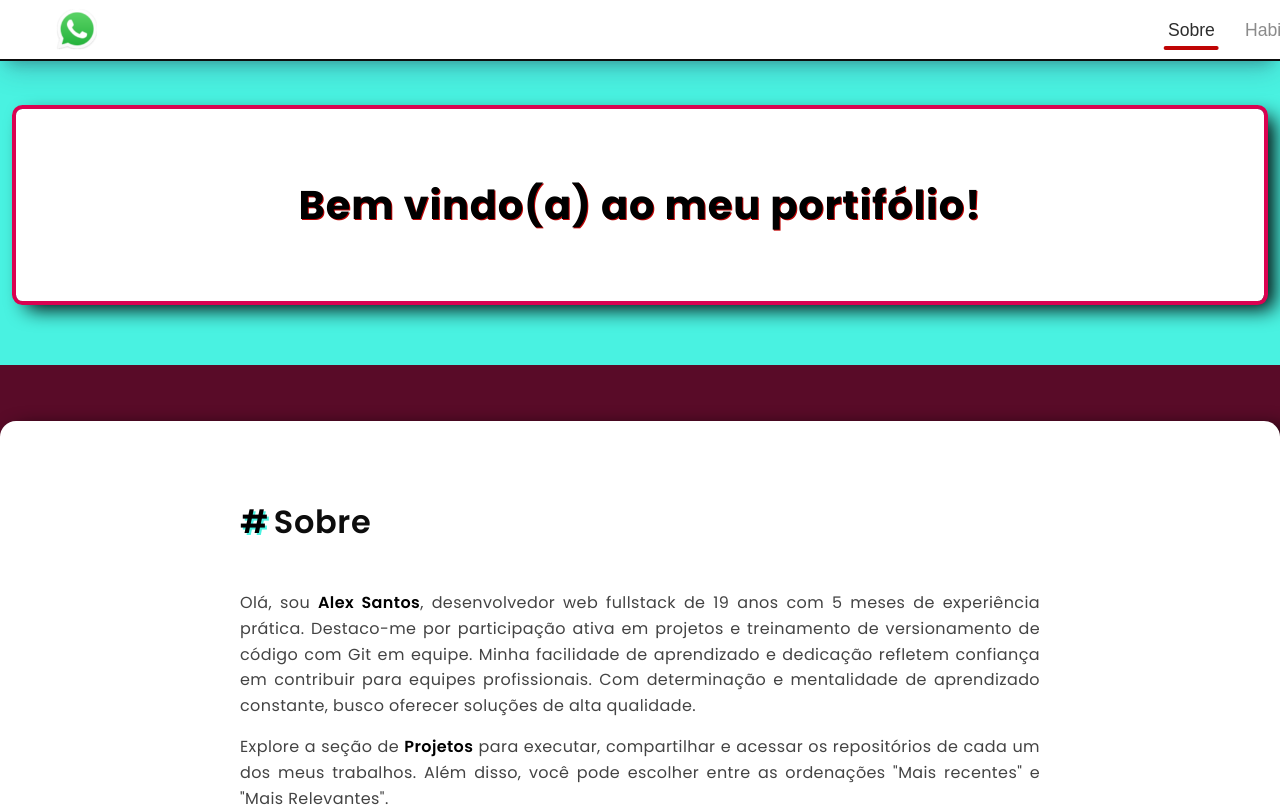
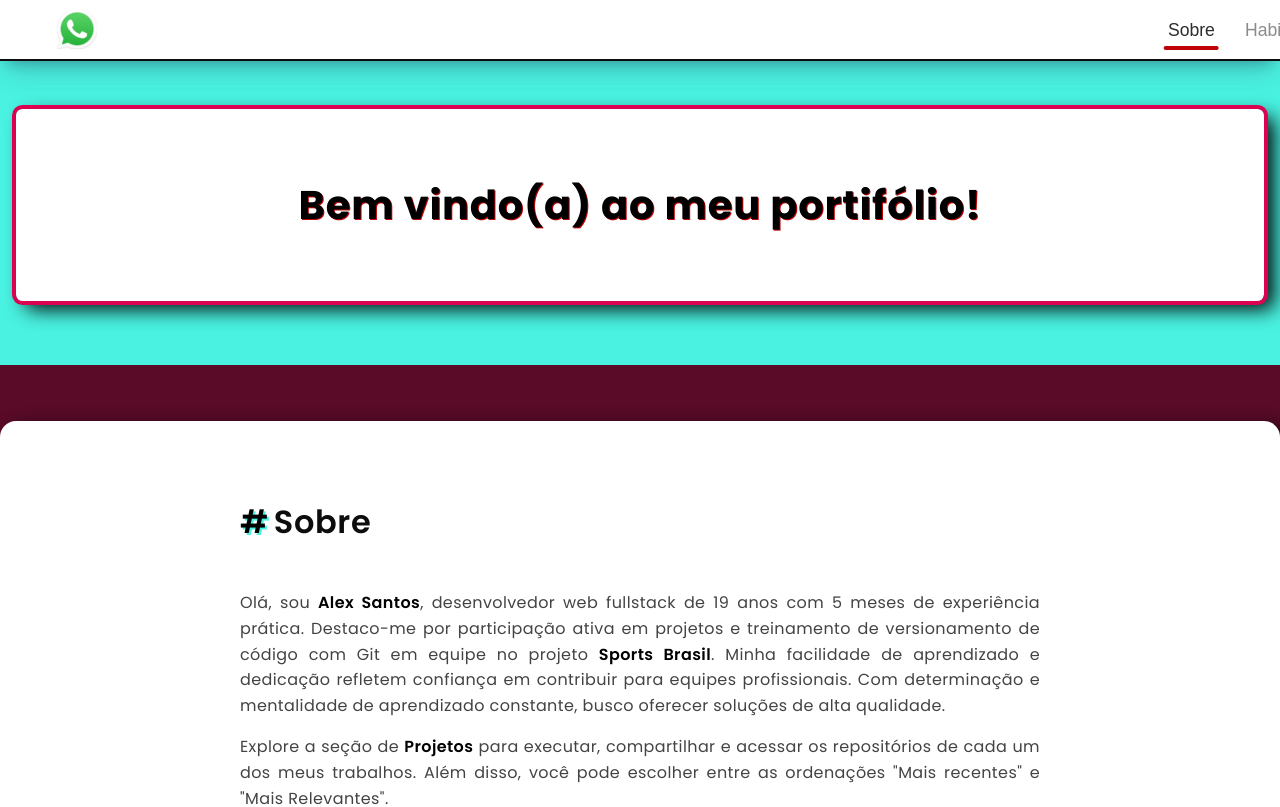
Before and after one commit to alexsantos-dev/AS_Front_Portifolio, a React (Vite) app: page / in a window 1280 px wide. Shown: the top 807 px of the page. Built offline with nearby package versions, Linux system fonts and the light colour scheme; no server answers.

Commit message:
ajustando estilos

```diff
--- a/src/components/Secoes.jsx
+++ b/src/components/Secoes.jsx
@@ -78,10 +78,10 @@ export function Secoes() {
           Olá, sou <span>Alex Santos</span>, desenvolvedor web fullstack de 19
           anos com 5 meses de experiência prática. Destaco-me por participação
           ativa em projetos e treinamento de versionamento de código com Git em
-          equipe. Minha facilidade de aprendizado e dedicação refletem confiança
-          em contribuir para equipes profissionais. Com determinação e
-          mentalidade de aprendizado constante, busco oferecer soluções de alta
-          qualidade.
+          equipe no projeto <span>Sports Brasil</span>. Minha facilidade de
+          aprendizado e dedicação refletem confiança em contribuir para equipes
+          profissionais. Com determinação e mentalidade de aprendizado
+          constante, busco oferecer soluções de alta qualidade.
         </p>
         <p>
           Explore a seção de <span>Projetos</span> para executar, compartilhar e
```
